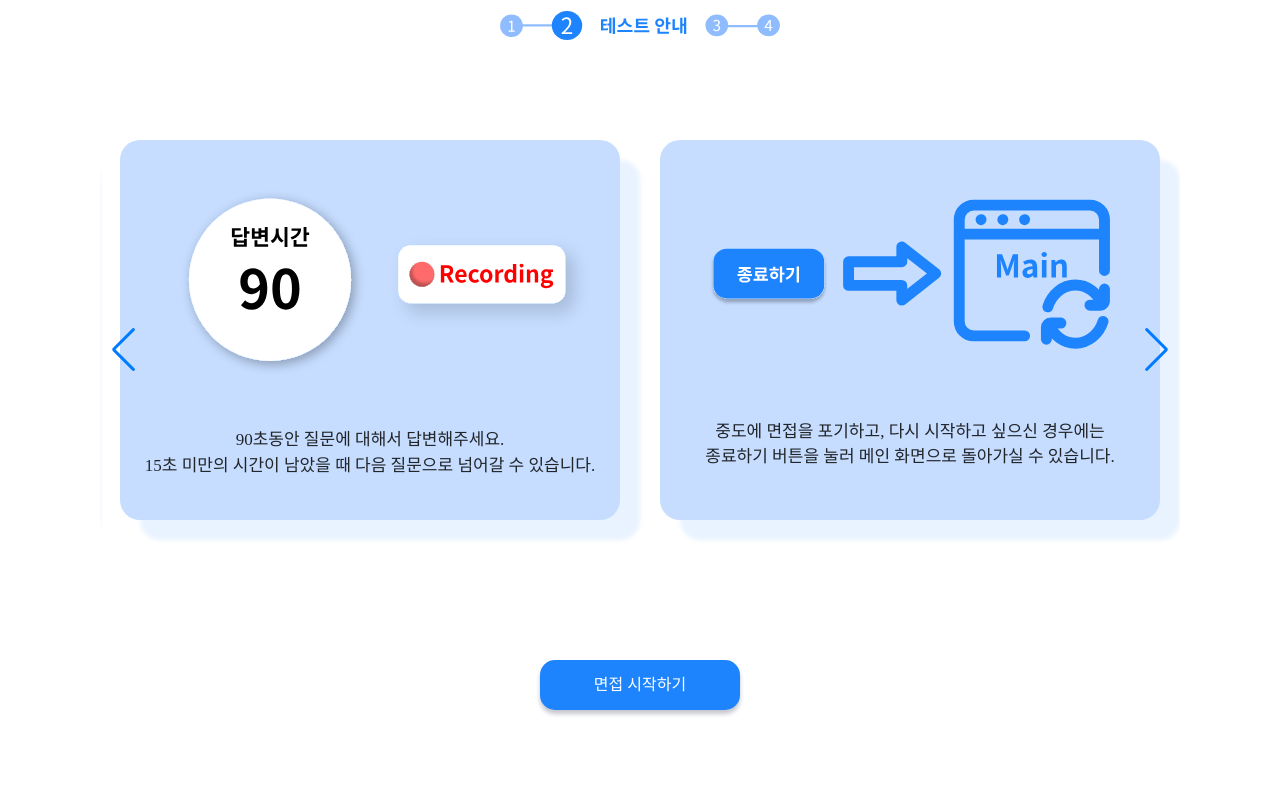
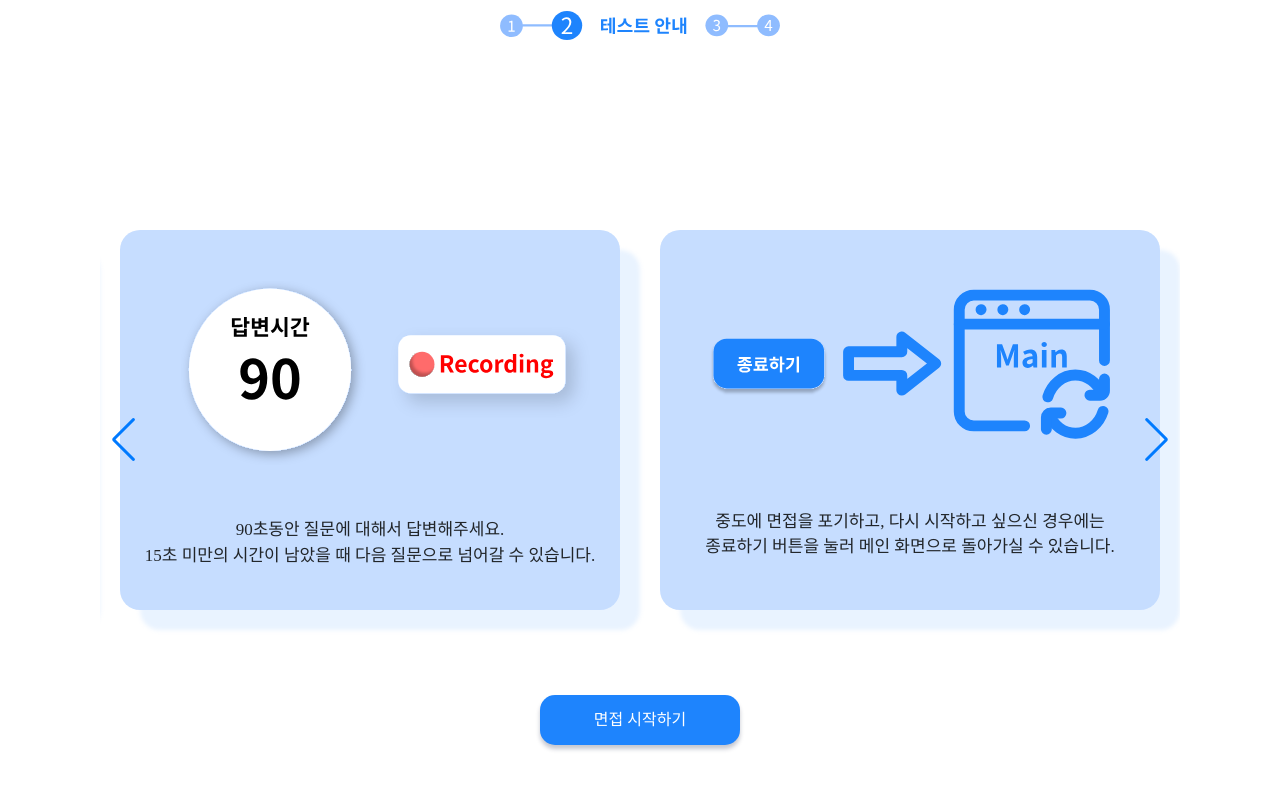
Before and after one commit to KyubinHwang/2022_Graduation_Project_Frontend, a React (Create React App) app: page /guide in a window 1280 px wide. Shown: the top 790 px of the page. Built offline with nearby package versions, Linux system fonts and the light colour scheme.

Commit message:
화면 녹화 서버 보내기 추가

```diff
--- a/src/screens/guide/guide.module.scss
+++ b/src/screens/guide/guide.module.scss
@@ -10,6 +10,10 @@
 }
 .swiperPosition{
     margin: 100px;
+    height: 600px;
+    display: flex;
+    align-items: center;
+    justify-content: center;
 }
 .swiper{
     animation: fadein 1s ease-in-out;
@@ -41,7 +45,10 @@
     box-shadow: 20px 20px 4px rgba(168, 208, 255, 0.25);
 }
 .button{
-    margin-top: 100px;
+    position: absolute;
+    top: 90%;
+    left: 50%;
+    transform: translate(-50%, -50%);
     width: 200px;
     height: 50px;
     background: #1E84FD;
--- a/src/screens/report/report_screen.jsx
+++ b/src/screens/report/report_screen.jsx
@@ -17,10 +17,9 @@ function Report () {
   };
 
   return (
-      <div className={style.box}>
-        <img src={guide4} className={style.currentPage} alt="profile" />
+    <>
       {
-            result === 0
+        result == 1
         ?
         <div
           style={{
@@ -35,7 +34,10 @@ function Report () {
             radius={2}
           />
         </div>
-            : <div className={style.reportForm}>
+        :
+        <div className={style.box}>
+          <img src={guide4} className={style.currentPage} alt="profile" />
+          <div className={style.reportForm}>
             <Tabs
               defaultActiveKey="evaluate1"
             >
@@ -47,9 +49,10 @@ function Report () {
               </Tab>
             </Tabs>
           </div>
-          }
           <button className={style.button} onClick={goTo}>처음 화면으로 돌아가기</button>
         </div>
+      }
+    </>
   );
 }
 
--- a/src/screens/test/test.module.scss
+++ b/src/screens/test/test.module.scss
@@ -49,6 +49,12 @@
     align-items: center;
     height: 75vh;
 }
+#videoElement
+{
+    transform: rotateY(180deg);
+    -webkit-transform:rotateY(180deg); /* Safari and Chrome */
+    -moz-transform:rotateY(180deg); /* Firefox */
+}
 .cameraScreen{
     display: flex;
     justify-content: center;
--- a/src/screens/test/test_screen.jsx
+++ b/src/screens/test/test_screen.jsx
@@ -1,5 +1,5 @@
 import React from 'react';
-import { useState } from 'react';
+import { useState, useRef } from 'react';
 import guide3 from '../../assets/images/guide3.svg';
 import wait from '../../assets/images/waiting.svg';
 import record from '../../assets/images/recording.svg';
@@ -7,7 +7,7 @@ import style from './test.module.scss';
 import EndButton from '../../components/test/endButton';
 import EndModal from '../../components/test/endModal';
 import useTestTimer from '../../hooks/useTestTimer';
-
+import axios from 'axios';
 
 const Header = () => {
   const {
@@ -18,7 +18,6 @@ const Header = () => {
   } = useTestTimer();
 
   const [retryShow, setRetryShow] = useState(false);
-
 
   return(
     <>
@@ -56,12 +55,78 @@ const Header = () => {
   );
 }
 
+const CONSTRAINTS = { video: true };
 
 function Test (){
+  const videoRef = useRef(null);
+  let videoMediaStream = null;
+
+  const startVideo = async () => {
+    const stream = await navigator.mediaDevices.getUserMedia(CONSTRAINTS);
+    if (videoRef && videoRef.current && !videoRef.current.srcObject) {
+      videoRef.current.srcObject = stream;
+      videoMediaStream = stream;
+    }
+  };
+
+  let videoRecorder = null;
+  let recordedVideoURL = null;
+  let videoBlob = null;
+
+  const VideoCaptureStart = () => {
+    if (navigator.mediaDevices.getUserMedia) {
+      console.log("video capture start");
+      let videoData = [];
+
+      videoRecorder = new MediaRecorder(videoMediaStream, {
+        mimeType: "video/webm; codecs=vp9"
+      });
+      videoRecorder.ondataavailable = event => {
+        if(event.data?.size > 0){
+          videoData.push(event.data);
+        }}
+        videoRecorder.onstop = () => {
+          videoBlob = new Blob(videoData, {type: "video/webm"});
+          recordedVideoURL = window.URL.createObjectURL(videoBlob); // 이벤트 실행 시에 서버로 파일 POST
+          sendAvi(videoBlob);
+          console.log("video capture end");
+        }
+        videoRecorder.start();
+      }
+    };
+
+    const VideoCaptureEnd = () => {
+      if(videoRecorder){
+        videoRecorder.stop();
+        videoRecorder = null;
+      }
+    };
+
+    const sendAvi = blob => {
+      if (blob == null) return;
+      let filename = new Date().toString() + ".avi";
+      const file = new File([blob], filename);
+      let fd = new FormData();
+      fd.append("fname", filename);
+      fd.append("file", file);
+      axios.post('',{
+
+      }).then(()=>{
+
+      }).catch((err)=> {
+
+      })
+    }
 
   return (
     <div className={style.box}>
       <Header/>
+      <video autoPlay ref={videoRef} />
+      <div>
+        <button onClick={startVideo}>웹캠 켜기</button>
+        <button onClick={VideoCaptureStart}>녹화</button>
+        <button onClick={VideoCaptureEnd}>녹화 종료</button>
+      </div>
     </div>
   );
 }
```
Lines whose indentation alone changed are shown as unchanged.
